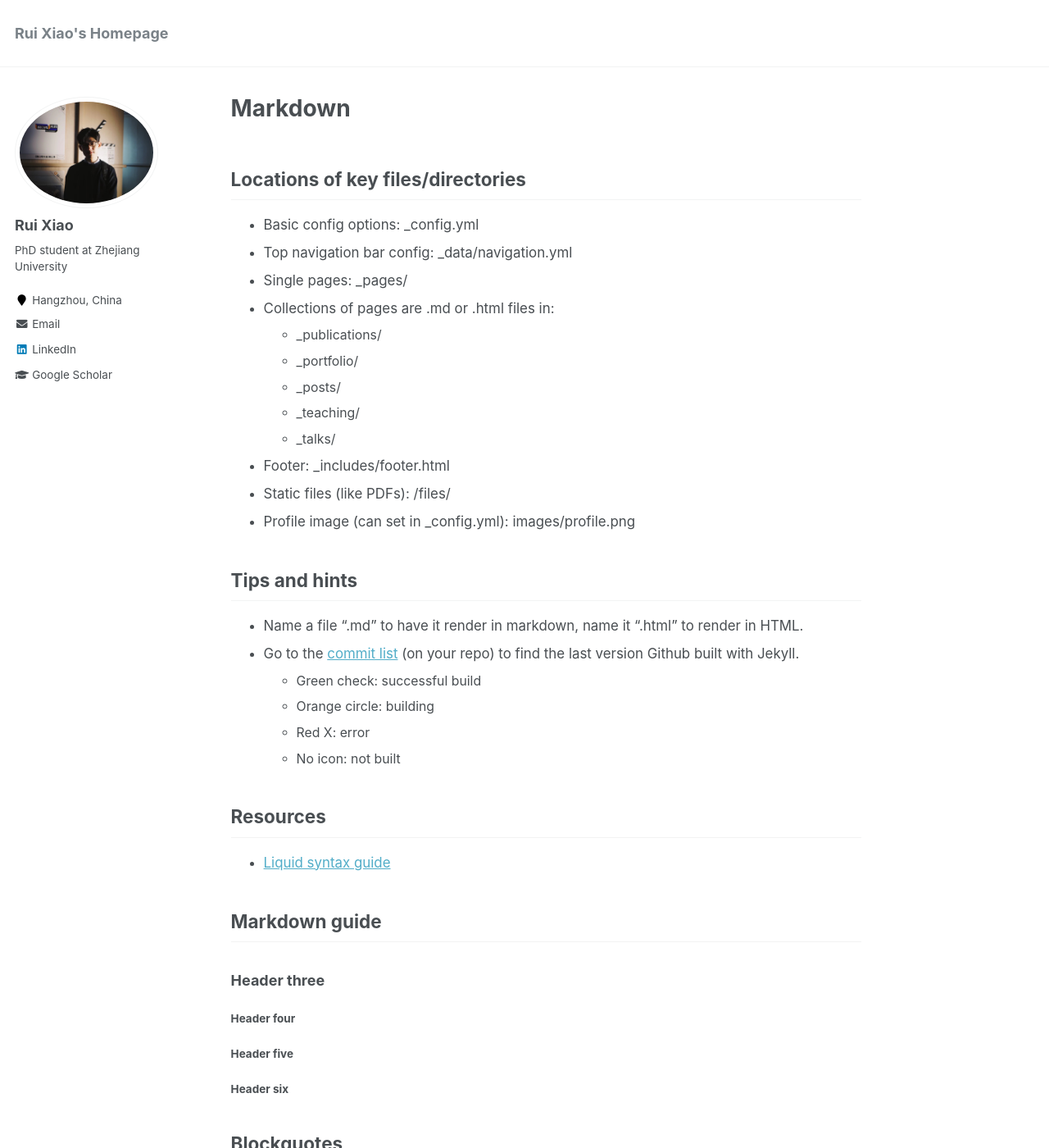
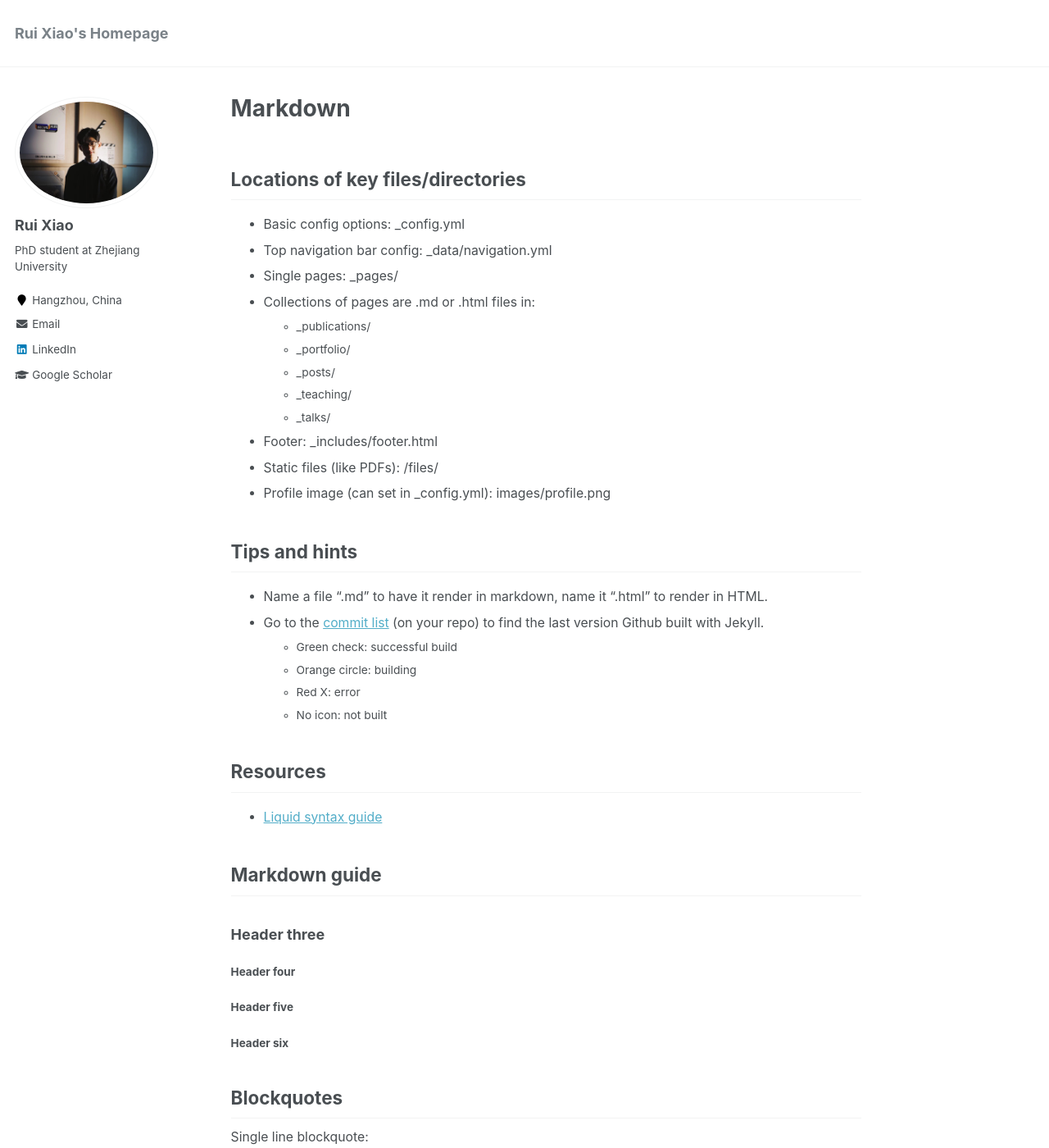
Before and after one commit to ruixiao24/ruixiao24.github.io, a Jekyll site: the page built from _pages/markdown.md, in a window 1280 px wide and 1400 px high. Shown: the whole window at 82% size. Built offline with Jekyll 4.4.1, drawn with Linux system fonts in a browser that asks for light colours.

Commit message:
Update _page.scss font-size to 0.875em

```diff
--- a/_sass/_page.scss
+++ b/_sass/_page.scss
@@ -57,7 +57,7 @@
   }
 
   p, li, dl {
-    font-size: 0.9375em;
+    font-size: 0.875em;
   }
 
   /* paragraph indents */
```
